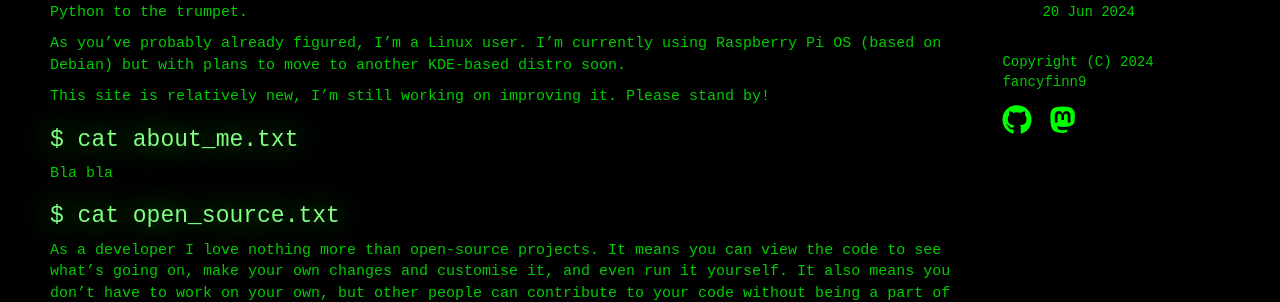
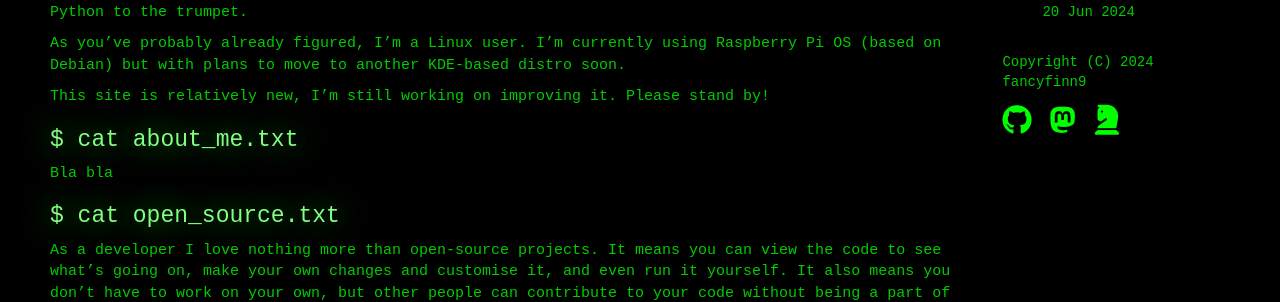
Before and after one commit to fancyfinn9/fancyfinn9.github.io, a Jekyll site: the page built from index.md, in a window 1280 px wide. Shown: the part 244-546 px from the top of the page. Built offline with Jekyll 4.4.1, drawn with Linux system fonts in a browser that asks for light colours.

Commit message:
Add lichess link

```diff
--- a/_includes/links.html
+++ b/_includes/links.html
@@ -11,4 +11,8 @@
 </ul>
 
 <p><br>Copyright (C) 2024 fancyfinn9</p>
-<nav class="links-icons"><a href="https://github.com/fancyfinn9" target="_blank"><i class="fa-brands fa-github"></i></a> <a rel="me" href="https://donphan.social/@fancyfinn9" target="_blank"><i class="fa-brands fa-mastodon"></i></a></nav>
+<nav class="links-icons">
+  <a href="https://github.com/fancyfinn9" target="_blank" alt="GitHub"><i class="fa-brands fa-github"></i></a>
+  <a rel="me" href="https://donphan.social/@fancyfinn9" target="_blank" alt="Mastodon"><i class="fa-brands fa-mastodon"></i></a>
+  <a href="https://lichess.org/@/fancyfinn9" target="_blank" alt="Lichess"><i class="fa-solid fa-chess-knight"></i></a>
+</nav>
```
